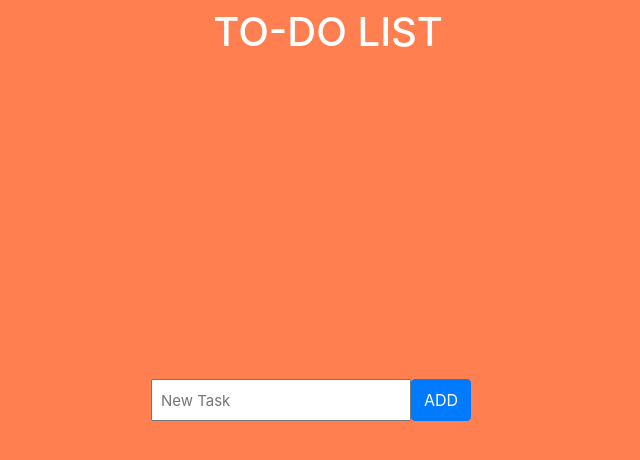
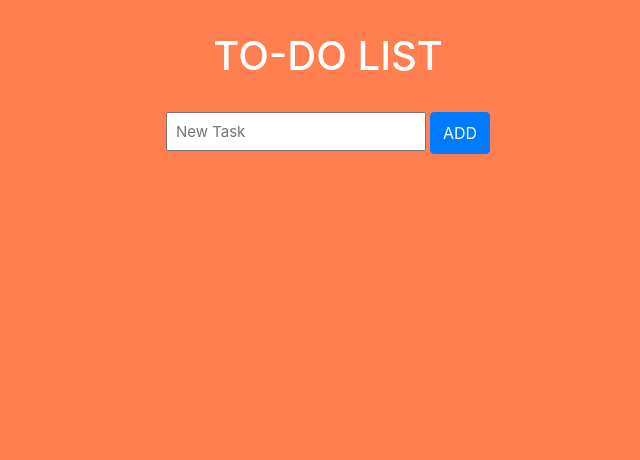
Before and after one commit to huyviet1995/todolist-vue, a Vue app: page / in a window 1280 px wide. Shown: the top 460 px of the page, without its empty margins (312-952 px from the left). Built offline with nearby package versions, Linux system fonts and the light colour scheme.

Commit message:
Increase the width of the input and the header

```diff
--- a/src/App.vue
+++ b/src/App.vue
@@ -1,18 +1,20 @@
 <script setup></script>
 
 <template>
-  <main>
-    <header class="fixed-top text-center mt-2">
+  <main class="d-flex flex-column align-items-center justify-content-center">
+    <header class="text-center mb-4">
       <h1 class="text-white">TO-DO LIST</h1>
     </header>
-    <section class="container-fluid m-auto bg-red">
-      <div class="row">
-        <div class="col-sm-8">
-          <input class="py-2 px-2 h-100" type="text" placeholder="New Task" />
-        </div>
-        <div class="col-sm-4">
-          <button class="btn btn-primary ml-1 py-2 h-100">ADD</button>
-        </div>
+    <section
+      class="container-fluid m-auto bg-red w-100 d-flex align-items-center justify-content-center"
+    >
+      <div class="row m-auto">
+        <input
+          class="py-2 px-2 h-100 w-40"
+          type="text"
+          placeholder="New Task"
+        />
+        <button class="btn btn-primary ml-1 py-2 h-100">ADD</button>
       </div>
     </section>
   </main>
--- a/src/assets/main.css
+++ b/src/assets/main.css
@@ -1,9 +1,10 @@
 @import './base.css';
 
 #app {
-  max-width: 1280px;
+  max-width: 1600px;
   margin: 0 auto;
   padding: 2rem;
+  min-width: 75%;
 
   font-weight: normal;
 }
@@ -24,7 +25,6 @@ a,
 @media (min-width: 1024px) {
   body {
     display: flex;
-    place-items: center;
     background-color:coral;
   }
 }
```
